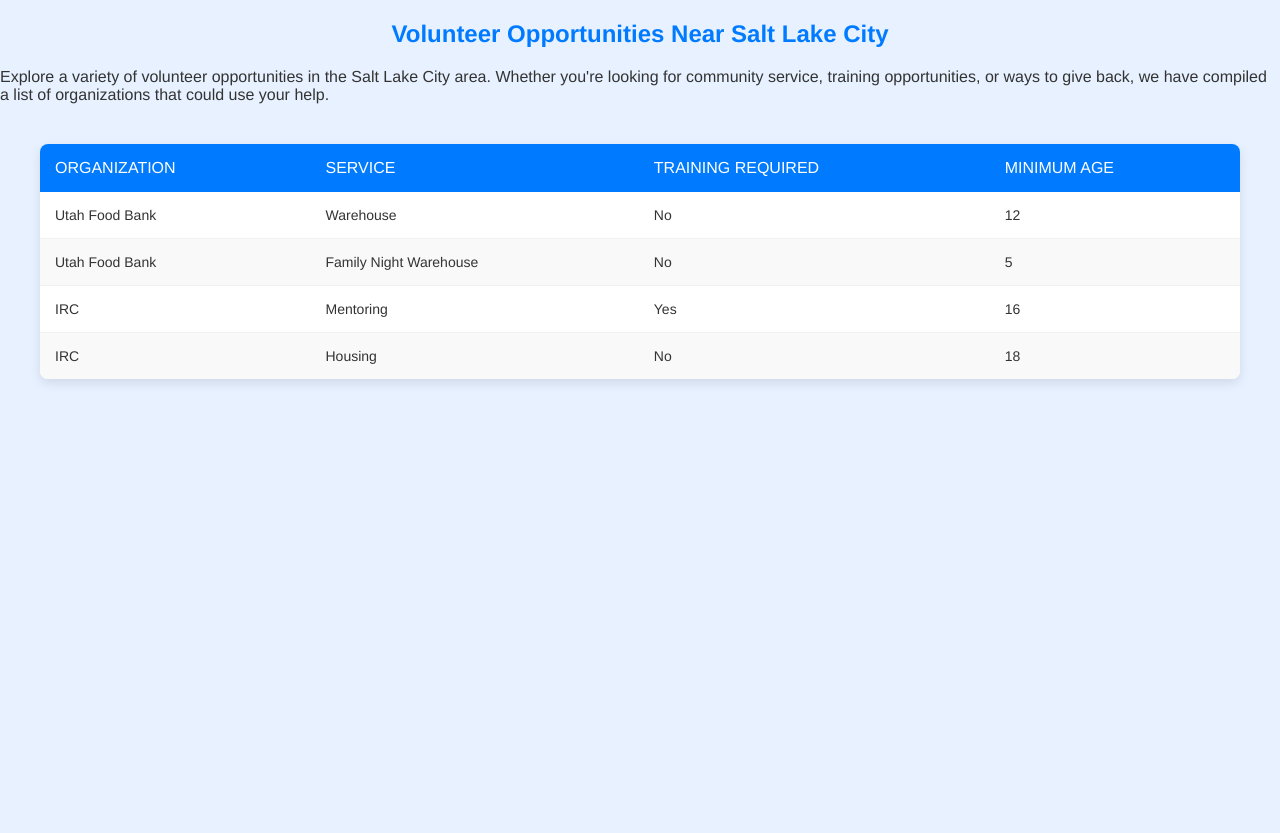
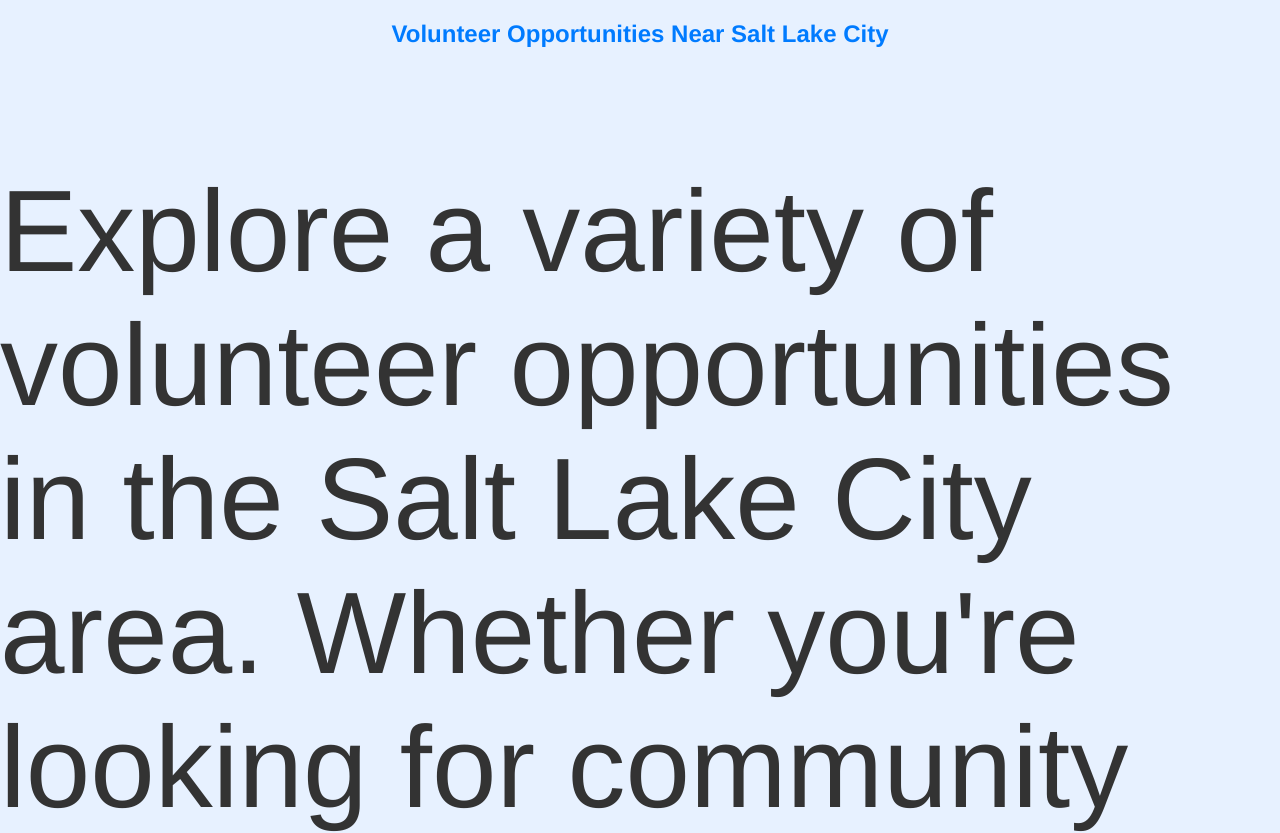
Before and after one commit to eringong/volunteer, a React (Create React App) app: page / in a window 1280 px wide. Shown: the top 833 px of the page. Before the commit the page ends 800 px from the top, so only its background shows below. Built offline with nearby package versions, Linux system fonts and the light colour scheme.

Commit message:
format description

```diff
--- a/src/Table.css
+++ b/src/Table.css
@@ -81,7 +81,7 @@
 }
 
 .description {
-  font-size: 16px;
+  font-size: 116px;
   color: #333;
   margin-bottom: 20px; /* Adds space below the description */
   text-align: left; /* Align the text */
```
